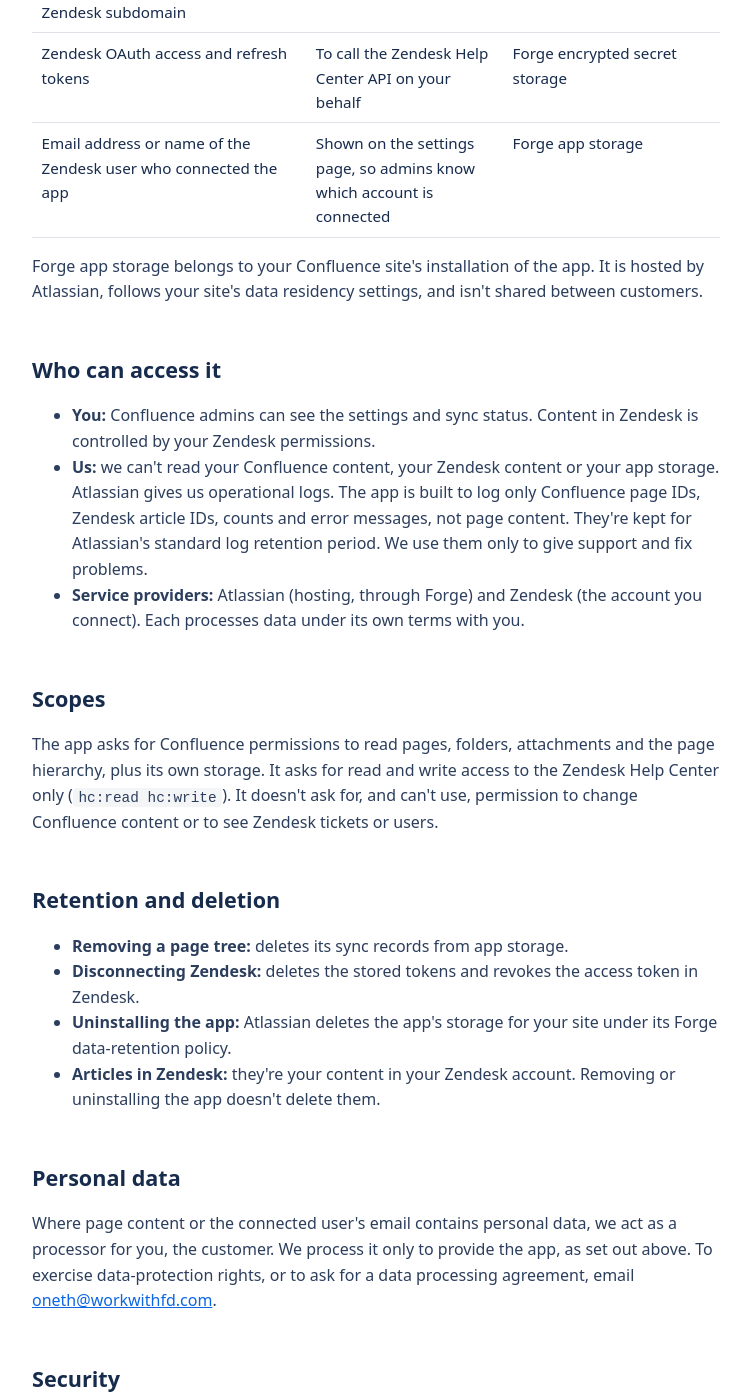
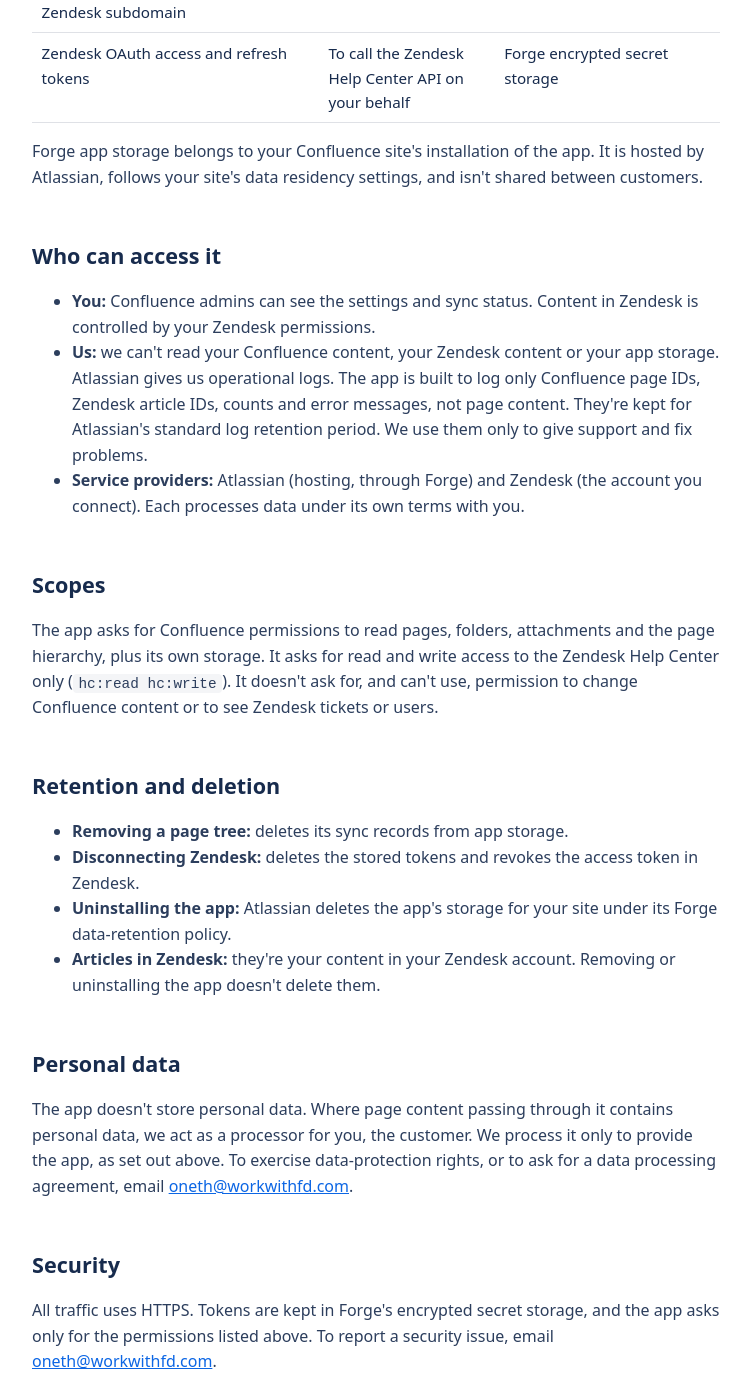
Before and after one commit to oneth-dias/kb-sync, a plain HTML site: page privacy.html in a window 1280 px wide. Shown: the part 907-2306 px from the top of the page, without its empty margins (264-1015 px from the left). Drawn offline with Linux system fonts and the light colour scheme.

Commit message:
Privacy: the app stores no personal data
Co-Authored-By: Claude Opus 5.5 <noreply@anthropic.com>

```diff
--- a/privacy.html
+++ b/privacy.html
@@ -30,7 +30,6 @@
     <tr><td>Sync records: Confluence page IDs and version numbers, page titles, Zendesk article, section and category IDs and URLs</td><td>To update the right article, and to skip unchanged pages</td><td>Forge app storage on your Confluence site</td></tr>
     <tr><td>Settings: the page trees you chose, the Zendesk category, the layout and publishing options, and your Zendesk subdomain</td><td>To run the sync as configured</td><td>Forge app storage</td></tr>
     <tr><td>Zendesk OAuth access and refresh tokens</td><td>To call the Zendesk Help Center API on your behalf</td><td>Forge encrypted secret storage</td></tr>
-    <tr><td>Email address or name of the Zendesk user who connected the app</td><td>Shown on the settings page, so admins know which account is connected</td><td>Forge app storage</td></tr>
   </table>
   <p>Forge app storage belongs to your Confluence site's installation of the app. It is hosted by Atlassian, follows your site's data residency settings, and isn't shared between customers.</p>
 
@@ -53,7 +52,7 @@
   </ul>
 
   <h2>Personal data</h2>
-  <p>Where page content or the connected user's email contains personal data, we act as a processor for you, the customer. We process it only to provide the app, as set out above. To exercise data-protection rights, or to ask for a data processing agreement, email <a href="mailto:oneth@workwithfd.com">oneth@workwithfd.com</a>.</p>
+  <p>The app doesn't store personal data. Where page content passing through it contains personal data, we act as a processor for you, the customer. We process it only to provide the app, as set out above. To exercise data-protection rights, or to ask for a data processing agreement, email <a href="mailto:oneth@workwithfd.com">oneth@workwithfd.com</a>.</p>
 
   <h2>Security</h2>
   <p>All traffic uses HTTPS. Tokens are kept in Forge's encrypted secret storage, and the app asks only for the permissions listed above. To report a security issue, email <a href="mailto:oneth@workwithfd.com">oneth@workwithfd.com</a>.</p>
```
